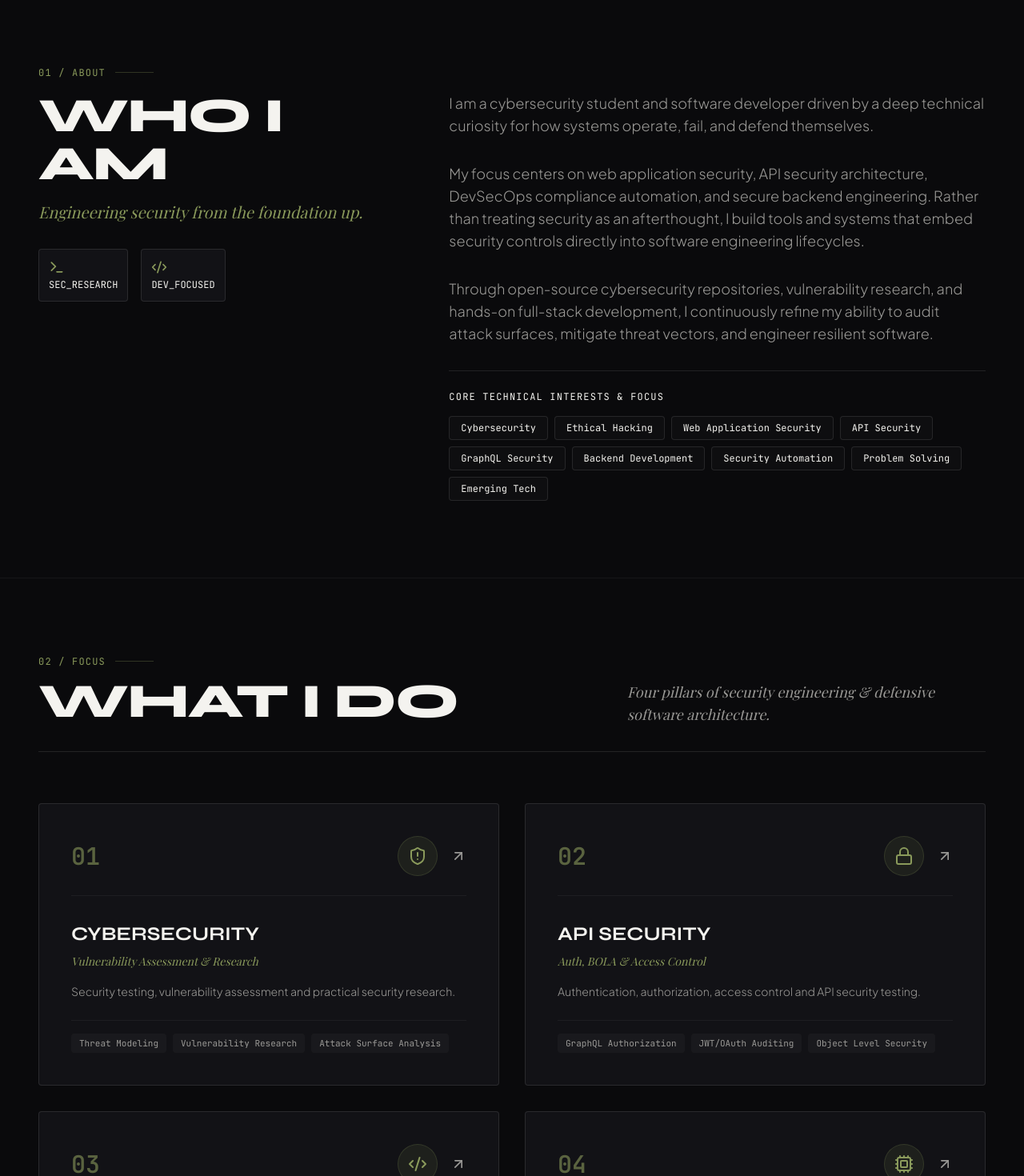
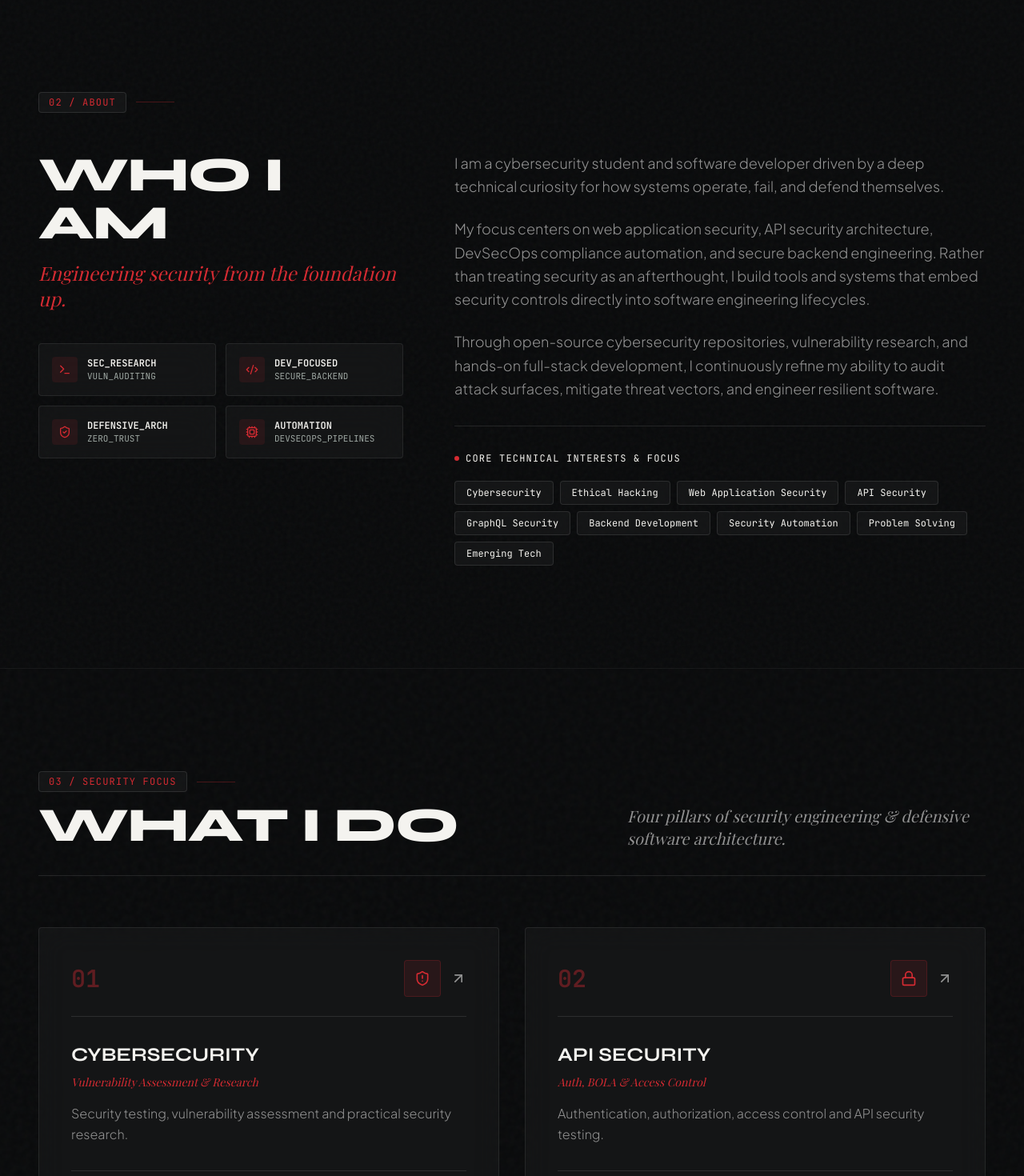
Before and after one commit to thanush26/Portfolio, a React (Vite) app: page / in a window 1280 px wide. Shown: the part 820-2290 px from the top of the page at 80% size. Built offline with nearby package versions, Linux system fonts and the light colour scheme; a web font is replaced by a local one.

Commit message:
Milestone 2 Complete: About and Security Focus section upgrades with liquid glass panels

```diff
--- a/src/components/About.tsx
+++ b/src/components/About.tsx
@@ -1,6 +1,8 @@
 import React from 'react';
+import { motion } from 'framer-motion';
+import type { Variants } from 'framer-motion';
 import { PERSONAL_INFO } from '../data/portfolioData';
-import { Terminal, Code2 } from 'lucide-react';
+import { Terminal, ShieldCheck, Code2, Cpu } from 'lucide-react';
 
 export const About: React.FC = () => {
   const interests = [
@@ -15,68 +17,142 @@ export const About: React.FC = () => {
     'Emerging Tech',
   ];
 
+  const containerVariants: Variants = {
+    hidden: { opacity: 0 },
+    visible: {
+      opacity: 1,
+      transition: {
+        staggerChildren: 0.1,
+        delayChildren: 0.05,
+      },
+    },
+  };
+
+  const itemVariants: Variants = {
+    hidden: { opacity: 0, y: 24 },
+    visible: {
+      opacity: 1,
+      y: 0,
+      transition: {
+        duration: 0.6,
+        ease: [0.16, 1, 0.3, 1] as const,
+      },
+    },
+  };
+
   return (
-    <section id="about" className="py-24 px-6 md:px-12 border-b border-white/5 bg-[#0a0a0c]">
+    <section
+      id="about"
+      className="relative py-24 sm:py-32 px-6 md:px-12 border-b border-white/5 bg-[#08090A] bg-grain overflow-hidden"
+    >
+      {/* Background Ambient Radial Glow Node */}
+      <div className="absolute top-1/2 left-0 -translate-y-1/2 w-[500px] h-[500px] bg-[#D52B32]/5 rounded-full blur-[160px] pointer-events-none -z-10" />
+
       <div className="max-w-7xl mx-auto">
+        {/* Section Header Badge */}
+        <motion.div
+          initial={{ opacity: 0, y: 16 }}
+          whileInView={{ opacity: 1, y: 0 }}
+          viewport={{ once: true, margin: '-60px' }}
+          transition={{ duration: 0.5, ease: [0.16, 1, 0.3, 1] }}
+          className="flex items-center gap-3 font-mono text-xs text-[#D52B32] tracking-widest uppercase mb-12"
+        >
+          <span className="glass-pill px-3 py-1 rounded-sm">02 / ABOUT</span>
+          <span className="w-12 h-[1px] bg-[#D52B32]/30" />
+        </motion.div>
 
-        {/* Top Section Tag */}
-        <div className="flex items-center gap-3 font-mono text-xs text-[#8a9a5b] tracking-widest uppercase mb-4">
-          <span>01 / ABOUT</span>
-          <span className="w-12 h-[1px] bg-[#8a9a5b]/30" />
-        </div>
-
-        {/* Grid Layout */}
-        <div className="grid grid-cols-1 lg:grid-cols-12 gap-12 items-start">
-
-          {/* Left Title (5 cols) */}
-          <div className="lg:col-span-5 space-y-4">
-            <h2 className="font-display text-4xl sm:text-5xl lg:text-6xl font-extrabold text-[#f4f3ef] tracking-tight leading-none">
+        {/* Main 12-Column Editorial Layout */}
+        <motion.div
+          className="grid grid-cols-1 lg:grid-cols-12 gap-12 lg:gap-16 items-start"
+          variants={containerVariants}
+          initial="hidden"
+          whileInView="visible"
+          viewport={{ once: true, margin: '-60px' }}
+        >
+          {/* Left Column: Title & Telemetry Cards (5 cols) */}
+          <div className="lg:col-span-5 space-y-8">
+            <motion.div variants={itemVariants} className="space-y-4">
+              <h2 className="font-display text-4xl sm:text-5xl lg:text-6xl font-extrabold text-[#F4F3EF] tracking-tight leading-none">
                 {PERSONAL_INFO.aboutTitle}
               </h2>
-            <p className="font-editorial italic text-xl text-[#8a9a5b]">
+              <p className="font-editorial italic text-xl sm:text-2xl text-[#D52B32]">
                 Engineering security from the foundation up.
               </p>
-            <div className="pt-4 flex items-center gap-4 text-xs font-mono text-[#9a9996]">
-              <div className="p-3 border border-white/10 rounded bg-[#121216]">
-                <Terminal className="w-5 h-5 text-[#8a9a5b] mb-1" />
-                <span className="block text-[#f4f3ef]">SEC_RESEARCH</span>
+            </motion.div>
+
+            {/* Technical Telemetry Glass Badges */}
+            <motion.div variants={itemVariants} className="grid grid-cols-1 sm:grid-cols-2 gap-3 pt-2 font-mono text-xs">
+              <div className="glass-card p-4 rounded-sm border border-white/10 flex items-start gap-3 group hover:border-[#D52B32]/40 transition-colors">
+                <div className="p-2 rounded bg-[#D52B32]/10 text-[#D52B32] group-hover:bg-[#D52B32] group-hover:text-[#F4F3EF] transition-colors">
+                  <Terminal className="w-4 h-4" />
                 </div>
-              <div className="p-3 border border-white/10 rounded bg-[#121216]">
-                <Code2 className="w-5 h-5 text-[#8a9a5b] mb-1" />
-                <span className="block text-[#f4f3ef]">DEV_FOCUSED</span>
-              </div>
+                <div>
+                  <span className="block text-[#F4F3EF] font-semibold">SEC_RESEARCH</span>
+                  <span className="text-[11px] text-[#9FA8A3]">VULN_AUDITING</span>
                 </div>
               </div>
 
-          {/* Right Narrative Paragraphs & Interests (7 cols) */}
-          <div className="lg:col-span-7 space-y-8 text-[#9a9996] font-light leading-relaxed">
+              <div className="glass-card p-4 rounded-sm border border-white/10 flex items-start gap-3 group hover:border-[#D52B32]/40 transition-colors">
+                <div className="p-2 rounded bg-[#D52B32]/10 text-[#D52B32] group-hover:bg-[#D52B32] group-hover:text-[#F4F3EF] transition-colors">
+                  <Code2 className="w-4 h-4" />
+                </div>
+                <div>
+                  <span className="block text-[#F4F3EF] font-semibold">DEV_FOCUSED</span>
+                  <span className="text-[11px] text-[#9FA8A3]">SECURE_BACKEND</span>
+                </div>
+              </div>
+
+              <div className="glass-card p-4 rounded-sm border border-white/10 flex items-start gap-3 group hover:border-[#D52B32]/40 transition-colors">
+                <div className="p-2 rounded bg-[#D52B32]/10 text-[#D52B32] group-hover:bg-[#D52B32] group-hover:text-[#F4F3EF] transition-colors">
+                  <ShieldCheck className="w-4 h-4" />
+                </div>
+                <div>
+                  <span className="block text-[#F4F3EF] font-semibold">DEFENSIVE_ARCH</span>
+                  <span className="text-[11px] text-[#9FA8A3]">ZERO_TRUST</span>
+                </div>
+              </div>
+
+              <div className="glass-card p-4 rounded-sm border border-white/10 flex items-start gap-3 group hover:border-[#D52B32]/40 transition-colors">
+                <div className="p-2 rounded bg-[#D52B32]/10 text-[#D52B32] group-hover:bg-[#D52B32] group-hover:text-[#F4F3EF] transition-colors">
+                  <Cpu className="w-4 h-4" />
+                </div>
+                <div>
+                  <span className="block text-[#F4F3EF] font-semibold">AUTOMATION</span>
+                  <span className="text-[11px] text-[#9FA8A3]">DEVSECOPS_PIPELINES</span>
+                </div>
+              </div>
+            </motion.div>
+          </div>
+
+          {/* Right Column: Narrative Bio & Core Interest Cloud (7 cols) */}
+          <div className="lg:col-span-7 space-y-8">
+            <motion.div variants={itemVariants} className="space-y-6 text-[#929292] font-light leading-relaxed text-base sm:text-lg">
               {PERSONAL_INFO.aboutBio.map((paragraph, index) => (
-              <p key={index} className="text-base sm:text-lg">
+                <p key={index} className="hover:text-[#F4F3EF]/90 transition-colors">
                   {paragraph}
                 </p>
               ))}
+            </motion.div>
 
             {/* Core Interest Tag Cloud */}
-            <div className="pt-6 border-t border-white/10">
-              <h3 className="font-mono text-xs uppercase tracking-widest text-[#f4f3ef] mb-4">
+            <motion.div variants={itemVariants} className="pt-8 border-t border-white/10 space-y-4">
+              <h3 className="font-mono text-xs uppercase tracking-widest text-[#F4F3EF] flex items-center gap-2">
+                <span className="w-1.5 h-1.5 rounded-full bg-[#D52B32]" />
                 CORE TECHNICAL INTERESTS & FOCUS
               </h3>
-              <div className="flex flex-wrap gap-2">
+              <div className="flex flex-wrap gap-2 pt-1">
                 {interests.map((item) => (
                   <span
                     key={item}
-                    className="font-mono text-xs px-3.5 py-1.5 rounded-sm border border-white/10 bg-white/[0.02] text-[#f4f3ef] hover:border-[#8a9a5b]/50 hover:text-[#8a9a5b] transition-all"
+                    className="glass-pill font-mono text-xs px-3.5 py-1.5 rounded-sm border border-white/10 text-[#F4F3EF] hover:border-[#D52B32]/50 hover:text-[#D52B32] transition-all cursor-default"
                   >
                     {item}
                   </span>
                 ))}
               </div>
+            </motion.div>
           </div>
-
-          </div>
-
-        </div>
-
+        </motion.div>
       </div>
     </section>
   );
--- a/src/components/SecurityFocus.tsx
+++ b/src/components/SecurityFocus.tsx
@@ -1,86 +1,135 @@
 import React from 'react';
+import { motion } from 'framer-motion';
+import type { Variants } from 'framer-motion';
 import { SECURITY_FOCUS_AREAS } from '../data/portfolioData';
 import { ShieldAlert, Lock, Code2, Cpu, ArrowUpRight } from 'lucide-react';
 
 const iconMap: Record<string, React.ReactNode> = {
-  ShieldAlert: <ShieldAlert className="w-6 h-6 text-[#8a9a5b]" />,
-  Lock: <Lock className="w-6 h-6 text-[#8a9a5b]" />,
-  Code2: <Code2 className="w-6 h-6 text-[#8a9a5b]" />,
-  Cpu: <Cpu className="w-6 h-6 text-[#8a9a5b]" />,
+  ShieldAlert: <ShieldAlert className="w-5 h-5 text-[#D52B32]" />,
+  Lock: <Lock className="w-5 h-5 text-[#D52B32]" />,
+  Code2: <Code2 className="w-5 h-5 text-[#D52B32]" />,
+  Cpu: <Cpu className="w-5 h-5 text-[#D52B32]" />,
 };
 
 export const SecurityFocus: React.FC = () => {
+  const containerVariants: Variants = {
+    hidden: { opacity: 0 },
+    visible: {
+      opacity: 1,
+      transition: {
+        staggerChildren: 0.12,
+        delayChildren: 0.1,
+      },
+    },
+  };
+
+  const cardVariants: Variants = {
+    hidden: { opacity: 0, y: 28 },
+    visible: {
+      opacity: 1,
+      y: 0,
+      transition: {
+        duration: 0.6,
+        ease: [0.16, 1, 0.3, 1] as const,
+      },
+    },
+  };
+
   return (
-    <section id="security-focus" className="py-24 px-6 md:px-12 border-b border-white/5 bg-[#0a0a0c]">
+    <section
+      id="security-focus"
+      className="relative py-24 sm:py-32 px-6 md:px-12 border-b border-white/5 bg-[#08090A] bg-grain overflow-hidden"
+    >
+      {/* Background Radial Glow Accent Node */}
+      <div className="absolute bottom-1/4 right-0 w-[550px] h-[550px] bg-[#D52B32]/5 rounded-full blur-[160px] pointer-events-none -z-10" />
+
       <div className="max-w-7xl mx-auto space-y-16">
-
         {/* Section Header */}
-        <div className="flex flex-col md:flex-row md:items-end justify-between gap-6 pb-8 border-b border-white/10">
+        <motion.div
+          initial={{ opacity: 0, y: 20 }}
+          whileInView={{ opacity: 1, y: 0 }}
+          viewport={{ once: true, margin: '-60px' }}
+          transition={{ duration: 0.6, ease: [0.16, 1, 0.3, 1] }}
+          className="flex flex-col md:flex-row md:items-end justify-between gap-6 pb-8 border-b border-white/10"
+        >
           <div>
-            <div className="flex items-center gap-3 font-mono text-xs text-[#8a9a5b] tracking-widest uppercase mb-3">
-              <span>02 / FOCUS</span>
-              <span className="w-12 h-[1px] bg-[#8a9a5b]/30" />
+            <div className="flex items-center gap-3 font-mono text-xs text-[#D52B32] tracking-widest uppercase mb-3">
+              <span className="glass-pill px-3 py-1 rounded-sm">03 / SECURITY FOCUS</span>
+              <span className="w-12 h-[1px] bg-[#D52B32]/30" />
             </div>
-            <h2 className="font-display text-4xl sm:text-6xl font-extrabold text-[#f4f3ef] tracking-tight">
+            <h2 className="font-display text-4xl sm:text-6xl font-extrabold text-[#F4F3EF] tracking-tight">
               WHAT I DO
             </h2>
           </div>
-          <p className="font-editorial italic text-lg text-[#9a9996] max-w-md">
+          <p className="font-editorial italic text-lg sm:text-xl text-[#929292] max-w-md">
             Four pillars of security engineering & defensive software architecture.
           </p>
-        </div>
+        </motion.div>
 
-        {/* 4 Large Editorial Blocks */}
-        <div className="grid grid-cols-1 md:grid-cols-2 gap-8">
+        {/* 4 Refined Liquid Glass Panels Grid */}
+        <motion.div
+          className="grid grid-cols-1 md:grid-cols-2 gap-6 lg:gap-8"
+          variants={containerVariants}
+          initial="hidden"
+          whileInView="visible"
+          viewport={{ once: true, margin: '-60px' }}
+        >
           {SECURITY_FOCUS_AREAS.map((block) => (
-            <div
+            <motion.div
               key={block.id}
-              className="group relative p-8 sm:p-10 border border-white/10 bg-[#121216] rounded-sm transition-all duration-300 hover:border-[#8a9a5b]/50 hover:bg-[#16161c] flex flex-col justify-between"
+              variants={cardVariants}
+              className="group relative glass-card p-8 sm:p-10 rounded-sm border border-white/10 bg-[#0F1012] transition-all duration-300 hover:border-[#D52B32]/40 hover:bg-[#121418] flex flex-col justify-between overflow-hidden"
             >
-              {/* Top Row: Number & Icon & Hover Arrow */}
+              {/* Subtle Radial Glow Overlay on Hover */}
+              <div className="absolute inset-0 bg-gradient-to-br from-[#D52B32]/5 via-transparent to-transparent opacity-0 group-hover:opacity-100 transition-opacity duration-500 pointer-events-none" />
+
               <div>
-                <div className="flex items-center justify-between mb-8 pb-6 border-b border-white/5">
-                  <span className="font-mono text-3xl font-extrabold text-[#8a9a5b]/60 group-hover:text-[#8a9a5b] transition-colors">
+                {/* Card Top Bar: Number & Icon & Hover Arrow */}
+                <div className="flex items-center justify-between mb-8 pb-6 border-b border-white/10 relative z-10">
+                  <span className="font-mono text-3xl font-extrabold text-[#D52B32]/40 group-hover:text-[#D52B32] transition-colors">
                     {block.number}
                   </span>
-                  <div className="flex items-center gap-4">
-                    <div className="p-3 rounded-full bg-[#8a9a5b]/10 border border-[#8a9a5b]/20 group-hover:border-[#8a9a5b]/50 transition-colors">
+                  <div className="flex items-center gap-3">
+                    <div className="p-3 rounded bg-[#D52B32]/10 border border-[#D52B32]/20 group-hover:border-[#D52B32]/50 group-hover:bg-[#D52B32]/20 transition-all">
                       {iconMap[block.iconName]}
                     </div>
-                    <ArrowUpRight className="w-5 h-5 text-[#9a9996] group-hover:text-[#8a9a5b] group-hover:translate-x-1 group-hover:-translate-y-1 transition-all" />
+                    <ArrowUpRight className="w-5 h-5 text-[#929292] group-hover:text-[#F4F3EF] group-hover:translate-x-1 group-hover:-translate-y-1 transition-all" />
                   </div>
                 </div>
 
-                {/* Content */}
-                <h3 className="font-display text-2xl font-bold text-[#f4f3ef] mb-2 group-hover:text-[#8a9a5b] transition-colors">
-                  {block.title}
-                </h3>
-                <p className="font-editorial italic text-sm text-[#8a9a5b] mb-4">
-                  {block.subtitle}
-                </p>
-                <p className="text-[#9a9996] font-light text-sm leading-relaxed mb-6">
+                {/* Card Heading & Subtitle */}
+                <div className="relative z-10 space-y-2 mb-4">
+                  <h3 className="font-display text-2xl font-bold text-[#F4F3EF] group-hover:text-[#F4F3EF] transition-colors">
+                    {block.title}
+                  </h3>
+                  <p className="font-editorial italic text-sm text-[#D52B32]">
+                    {block.subtitle}
+                  </p>
+                </div>
+
+                {/* Description */}
+                <p className="text-[#929292] font-light text-sm sm:text-base leading-relaxed mb-8 relative z-10">
                   {block.description}
                 </p>
               </div>
 
               {/* Highlights Pill Tags */}
-              <div className="flex flex-wrap gap-2 pt-4 border-t border-white/5">
+              <div className="flex flex-wrap gap-2 pt-6 border-t border-white/10 relative z-10">
                 {block.highlights.map((tag) => (
                   <span
                     key={tag}
-                    className="font-mono text-[11px] px-2.5 py-1 rounded bg-white/[0.03] text-[#9a9996] group-hover:text-[#f4f3ef] transition-colors"
+                    className="glass-pill font-mono text-[11px] px-3 py-1 rounded-sm text-[#9FA8A3] group-hover:text-[#F4F3EF] group-hover:border-white/20 transition-colors"
                   >
                     {tag}
                   </span>
                 ))}
               </div>
 
-              {/* Accent Left Bar on Hover */}
-              <div className="absolute top-0 left-0 bottom-0 w-[2px] bg-[#8a9a5b] opacity-0 group-hover:opacity-100 transition-opacity" />
-            </div>
+              {/* Crimson Hover Left Accent Sidebar */}
+              <div className="absolute top-0 left-0 bottom-0 w-[2px] bg-[#D52B32] opacity-0 group-hover:opacity-100 transition-opacity duration-300" />
+            </motion.div>
           ))}
-        </div>
-
+        </motion.div>
       </div>
     </section>
   );
```
Lines whose indentation alone changed are shown as unchanged.
